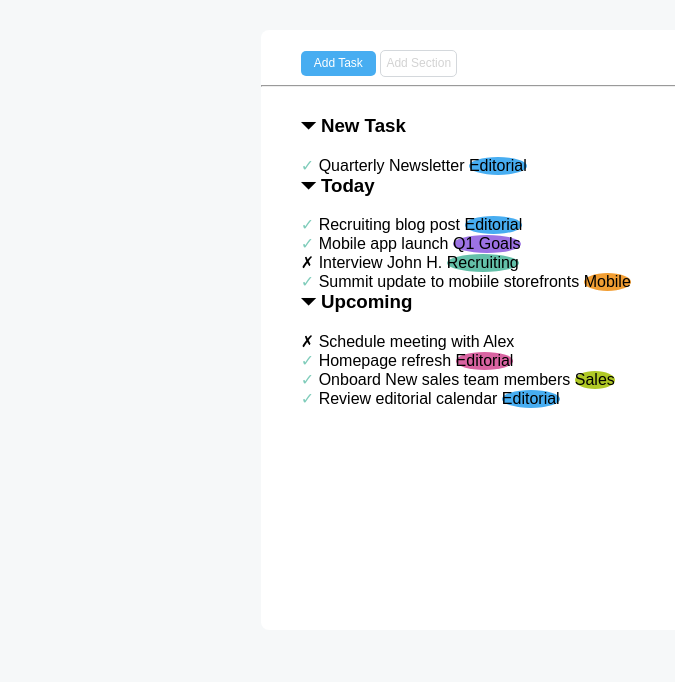
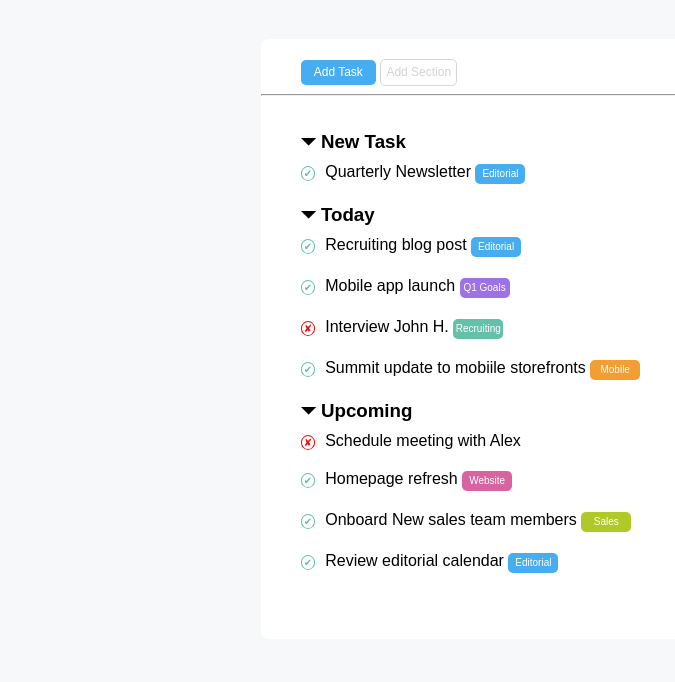
Before and after one commit to Gmarksa/html-css-toboolist, a plain HTML site: page index.html in a window 1280 px wide. Shown: the part 118-800 px from the top of the page, without its empty margins (0-675 px from the left). Drawn offline with Linux system fonts and the light colour scheme.

Commit message:
Ultime modifiche

```diff
--- a/css/style.css
+++ b/css/style.css
@@ -8,40 +8,59 @@ h1{
 
     display: inline-block;
     vertical-align: middle;
+    font-size: 2.5em;
 }
 
 h3{
     margin-top: 0;
+    margin-bottom: 10px;
+}
+
+span{
+    display: inline-block;
+}
+
+section{
+    margin-bottom: 15px;
+}
+
+a{
+    text-decoration: none;
+    color: inherit;
+}
+
+.Box{
+    border-radius: 5px;
+    width: 50px;
+    height: 20px;
+    font-size: 10px;
+    text-align: center;
+    line-height: 20px;
+    color: white;
 }
 
 .Blue_Border{
     background-color: #47adf1;
-    border-radius: 50%;
 }
 
 .Purple_Border{
     background-color: #9c72e4;
-    border-radius: 50%;
 }
 
 .Pink_Border{
     background-color: #d863a1;
-    border-radius: 50%;
 }
 
 .Orange_Border{
     background-color: #f29e33;
-    border-radius: 50%;
 }
 
 .Green_Border{
     background-color: #64c0a9;
-    border-radius: 50%;
 }
 
 .Light_Green_Border{
     background-color: #b0c926;
-    border-radius: 50%;
 }
 
 .Aggiungi{
@@ -51,6 +70,35 @@ h3{
     font-size: 12px;
     text-align: center;
     line-height: 25px;
+}
+
+.Check::before{
+    content: "\2714";
+    color: #64c0a9;
+    border-radius: 50%;
+    border: 1px solid #64c0a9;
+    font-size: 10px;
+    padding: 1px 2px;
+    margin-right: 10px;
+}
+
+.Cross::before{
+    content: "\2718";
+    color: red;
+    border-radius: 50%;
+    border: 1px solid red;
+    font-size: 10px;
+    padding: 1px 2px;
+    margin-right: 10px;
+}
+
+.ml40-pt20{
+    margin-left: 40px;
+    padding-top: 20px;
+}
+
+.mb20{
+    margin-bottom: 20px;
 }
 
 #dv_Logo{
@@ -72,10 +120,6 @@ h3{
     border-radius: 8px;
 }
 
-span{
-    display: inline-block;
-}
-
 #Add_Task{
     background-color: #47adf1;
     color: white;
@@ -86,8 +130,3 @@ span{
     border: 1px solid #d4d8dc;
     color: lightgray;
 }
-
-.Test{
-    margin-left: 40px;
-    padding-top: 20px;
-}
--- a/index.html
+++ b/index.html
@@ -20,41 +20,59 @@
         <div id="Main_Container">
             <!-- Button Section -->
             <section>
-                <div class="Test">
+                <div class="ml40-pt20">
                     <span id="Add_Task" class="Aggiungi">
-                        Add Task
+                        <a href="#">Add Task</a>
                     </span>
 
                     <span id="Add_Section" class="Aggiungi">
-                        Add Section
+                        <a href="#">Add Section</a>
                     </span>
                 </div>
                 <hr>
             </section>
 
             <!-- New Task -->
-            <div class="Test">
+            <div class="ml40-pt20">
                 <section>
                     <h3>&#9207; New Task</h3>
-                    <div><span style="color: #7fccba;">&check;</span> Quarterly Newsletter</span> <span class="Blue_Border">Editorial</span> </div>
+                    <div class="mb20">
+                        <span class="Check">Quarterly Newsletter</span> <span class="Blue_Border Box">Editorial</span>
+                    </div>
                 </section>
 
                 <!-- Today -->
                 <section>
                     <h3>&#9207; Today</h3>
-                    <div><span class="Cerchio" style="color: #7fccba;">&check;</span> Recruiting blog post <span class="Blue_Border">Editorial</span> </div>
-                    <div><span style="color: #7fccba;">&check;</span> Mobile app launch <span class="Purple_Border">Q1 Goals</span> </div>
-                    <div>&cross; Interview John H. <span class="Green_Border">Recruiting</span> </div>
-                    <div><span style="color: #7fccba;">&check;</span> Summit update to mobiile storefronts <span class="Orange_Border">Mobile</span> </div>
+                    <div class="mb20">
+                        <span class="Check">Recruiting blog post</span>  <span class="Blue_Border Box">Editorial</span>
+                    </div>
+                    <div class="mb20">
+                        <span class="Check">Mobile app launch</span> <span class="Purple_Border Box">Q1 Goals</span>
+                    </div>
+                    <div class="mb20">
+                        <span class="Cross">Interview John H.</span> <span class="Green_Border Box">Recruiting</span>
+                    </div>
+                    <div class="mb20">
+                        <span class="Check">Summit update to mobiile storefronts</span> <span class="Orange_Border Box">Mobile</span>
+                    </div>
                 </section>
 
                 <!-- Upcoming -->
                 <section>
                     <h3>&#9207; Upcoming</h3>
-                    <div>&cross; Schedule meeting with Alex</div>
-                    <div><span style="color: #7fccba;">&check;</span> Homepage refresh <span class="Pink_Border">Editorial</span> </div>
-                    <div><span style="color: #7fccba;">&check;</span> Onboard New sales team members <span class="Light_Green_Border">Sales</span> </div>
-                    <div><span style="color: #7fccba;">&check;</span> Review editorial calendar <span class="Blue_Border">Editorial</span> </div>
+                    <div class="mb20">
+                        <span class="Cross">Schedule meeting with Alex</span>
+                    </div>
+                    <div class="mb20">
+                        <span class="Check">Homepage refresh</span> <span class="Pink_Border Box">Website</span>
+                    </div>
+                    <div class="mb20">
+                        <span class="Check">Onboard New sales team members</span> <span class="Light_Green_Border Box">Sales</span>
+                    </div>
+                    <div class="mb20">
+                        <span class="Check">Review editorial calendar</span> <span class="Blue_Border Box">Editorial</span>
+                    </div>
                 </section>
             </div>
         </div>
```
